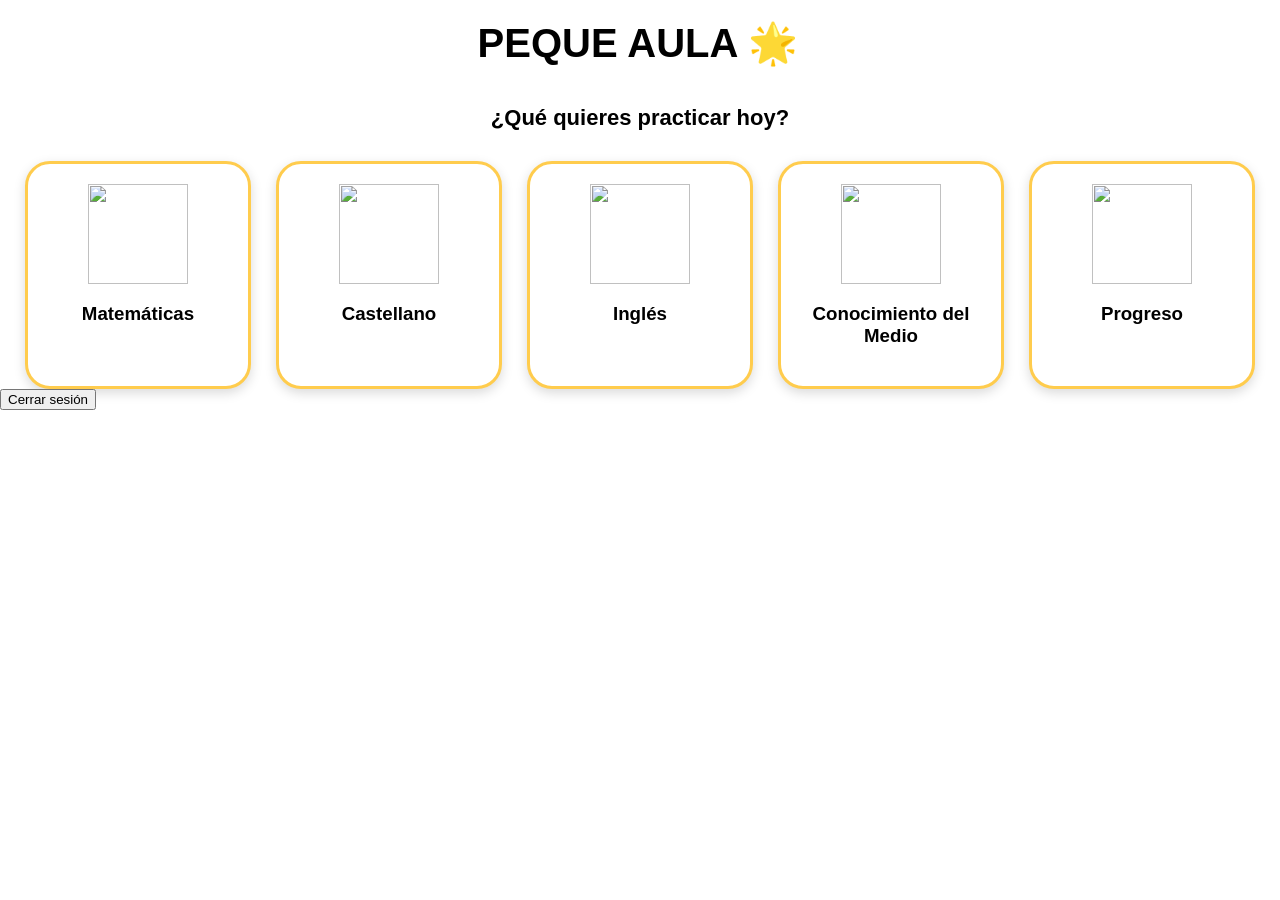
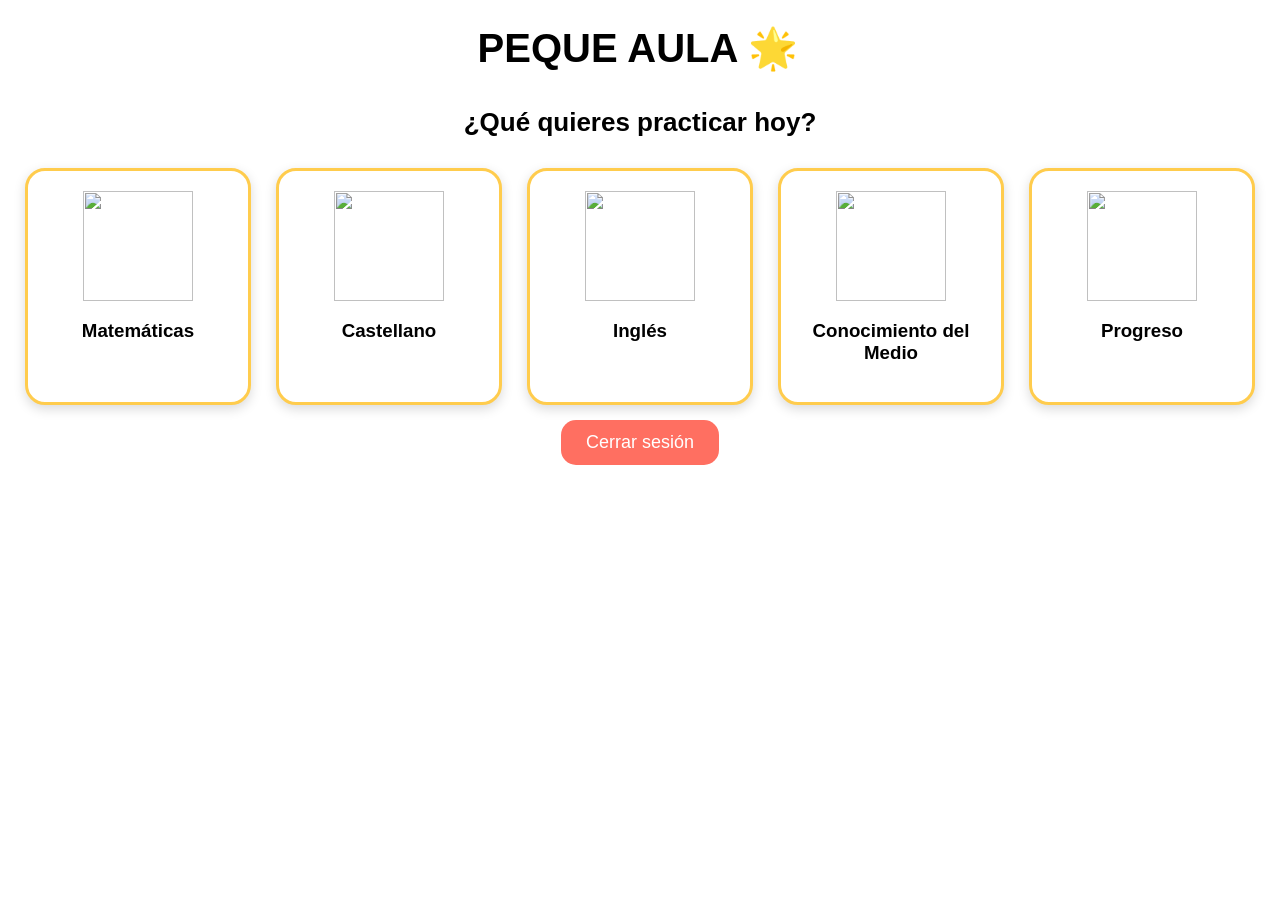

Update style.css

--- a/css/style.css
+++ b/css/style.css
@@ -1,4 +1,9 @@
-/* FONDO GENERAL */
+/* ----------- CENTRADO GLOBAL ----------- */
+.center {
+    text-align: center;
+}
+
+/* ----------- PÁGINA PRINCIPAL ----------- */
 body {
     font-family: 'Poppins', Arial, sans-serif;
     margin: 0;
@@ -9,24 +14,45 @@ body {
     background-position: center;
 }
 
-/* HEADER */
+h1 {
+    text-align: center;
+    font-size: 3rem;
+    margin-top: 120px;
+}
+
+.subtitulo {
+    text-align: center;
+    font-size: 1.4rem;
+    color: #ff6f91;
+    margin-bottom: 20px;
+}
+
+.logo-img {
+    width: 220px;
+    display: block;
+    margin: 20px auto;
+}
+
+/* ----------- HEADER DEL MENÚ ----------- */
 .topbar {
     width: 100%;
     text-align: center;
-    padding: 20px 0;
+    padding: 25px 0;
 }
+
 .logo {
     font-size: 40px;
     font-weight: bold;
 }
 
-/* SUBTÍTULOS GENERALES */
+/* ----------- MENÚ PRINCIPAL ----------- */
 .menu-subtitle {
     text-align: center;
-    font-size: 22px;
+    font-size: 26px;
+    margin-top: 10px;
 }
 
-/* TARJETAS DEL MENÚ */
+/* Contenedor de tarjetas */
 .card-container {
     display: flex;
     justify-content: center;
@@ -35,41 +61,44 @@ body {
     margin-top: 30px;
 }
 
+/* Tarjetas */
 .card {
     background: white;
     width: 180px;
     padding: 20px;
-    border-radius: 25px;
+    border-radius: 20px;
     border: 3px solid #ffcc4d;
     text-align: center;
     cursor: pointer;
     box-shadow: 0 4px 12px rgba(0,0,0,0.15);
 }
+
 .card:hover {
     transform: scale(1.05);
 }
 
-/* 🔥 AQUÍ SE ARREGLA TU PROBLEMA */
+/* ----------- EL ARREGLO IMPORTANTE ----------- */
+/* 🔥 Esto corrige tus imágenes enormes */
 .card img {
-    width: 100px !important;
-    height: 100px !important;
+    width: 110px !important;
+    height: 110px !important;
     object-fit: contain;
+    margin: 0 auto;
     display: block;
-    margin: auto;
 }
 
-/* CAJA DEL JUEGO */
-.game-box {
-    background: white;
-    width: 350px;
-    padding: 25px;
-    border-radius: 25px;
-    border: 3px solid #ffcc4d;
-    text-align: center;
-    margin: 40px auto;
+/* Botón inferior */
+.btn-secondary {
+    background: #ff6f61;
+    color: white;
+    padding: 12px 25px;
+    border-radius: 15px;
+    border: none;
+    font-size: 18px;
+    cursor: pointer;
+    margin-top: 15px;
 }
 
-#pregunta {
-    font-size: 26px;
-    margin-bottom: 15px;
+.btn-secondary:hover {
+    background: #e85a4f;
 }
